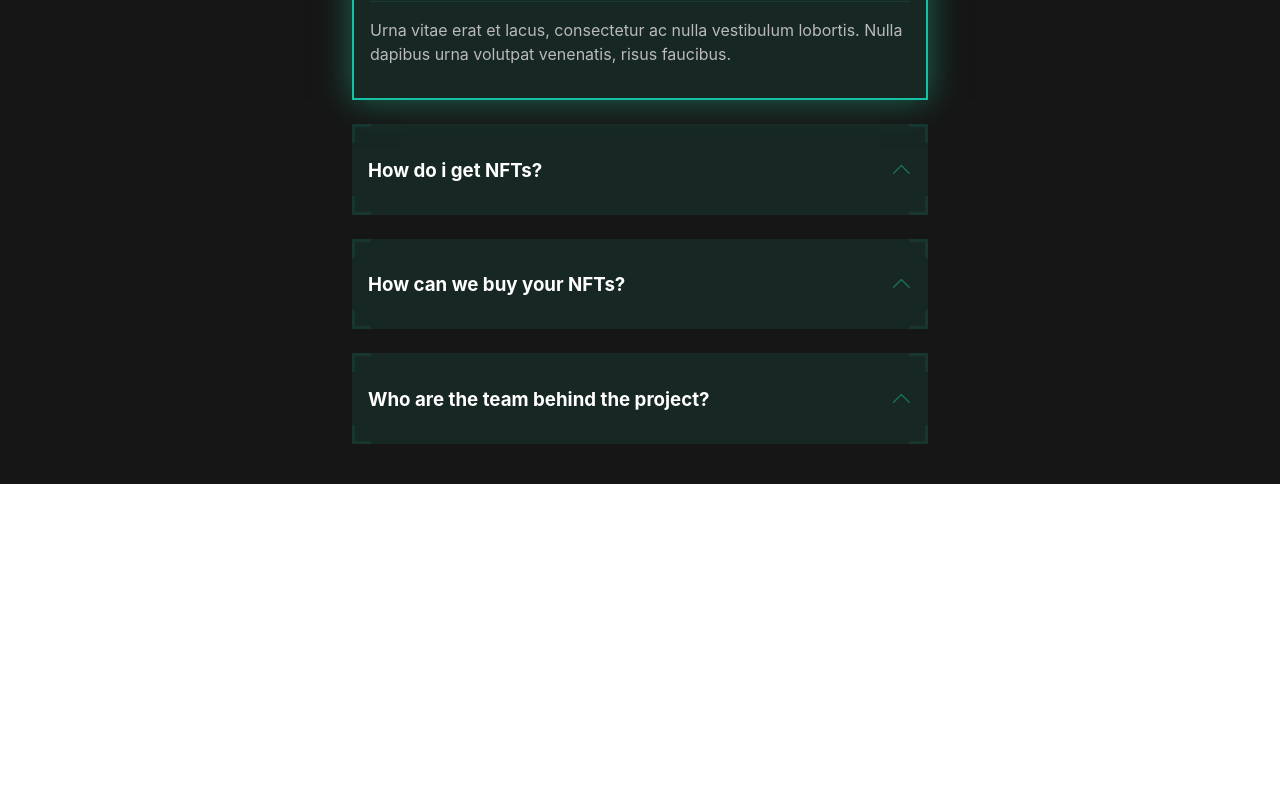
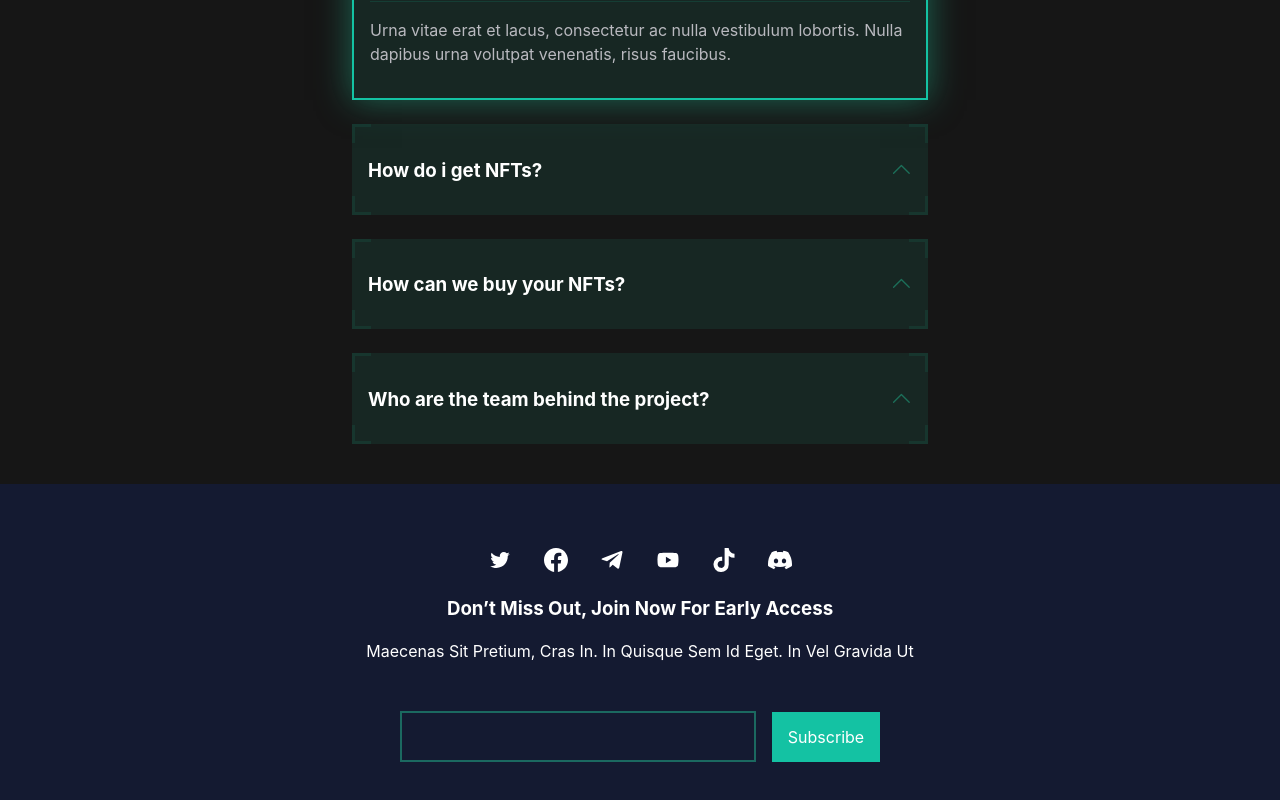
Before and after one commit to Basiiil/dreamFrame, a React (Vite) app in the folder game/: page / in a window 1280 px wide. Shown: the part 4701-5501 px from the top of the page. Before the commit the page ends 5185 px from the top, so only its background shows below. Built offline with nearby package versions, Linux system fonts and the light colour scheme.

Commit message:
design join us section

```diff
--- /dev/null
+++ b/game/src/pages/home/components/join-us/join-us.module.css
@@ -0,0 +1,43 @@
+.join {
+  padding-top: 4rem;
+  padding-bottom: 4rem;
+  text-align: center;
+  background-color: #141a31;
+}
+
+.icons {
+  text-align: center;
+}
+
+.icon {
+  margin: auto 1rem;
+  font-size: 1.5rem;
+  cursor: pointer;
+}
+
+.text {
+  text-transform: capitalize;
+}
+
+.subscribe {
+  display: flex;
+  align-items: center;
+  justify-content: center;
+  margin-top: 3rem;
+}
+
+.input {
+  padding: 1rem;
+  background-color: transparent;
+  outline: none;
+  color: #fff;
+  width: 20rem;
+  border: 2px solid rgba(34, 183, 143, 0.5);
+}
+
+.btn {
+  background-color: #14c2a3;
+  margin-left: 1rem;
+  padding: 0.8rem 1rem;
+  cursor: pointer;
+}
--- /dev/null
+++ b/game/src/pages/home/components/join-us/join-us.tsx
@@ -0,0 +1,33 @@
+import styles from "./join-us.module.css";
+import { AiOutlineTwitter, AiFillYoutube } from "react-icons/ai";
+import { BsFacebook } from "react-icons/bs";
+import { FaTelegramPlane, FaTiktok } from "react-icons/fa";
+import { SiDiscord } from "react-icons/si";
+
+function JoinUs() {
+  return (
+    <div className={styles.join}>
+      <div className={styles.icons}>
+        <AiOutlineTwitter className={styles.icon} />
+        <BsFacebook className={styles.icon} />
+        <FaTelegramPlane className={styles.icon} />
+        <AiFillYoutube className={styles.icon} />
+        <FaTiktok className={styles.icon} />
+        <SiDiscord className={styles.icon} />
+      </div>
+      <div className={styles.text}>
+        <h3>don’t miss out, join now for early access</h3>
+        <p>
+          Maecenas sit pretium, cras in. In quisque sem id eget. In vel gravida
+          ut{" "}
+        </p>
+      </div>
+      <div className={styles.subscribe}>
+        <input type="text" className={styles.input} />
+        <div className={styles.btn}>Subscribe</div>
+      </div>
+    </div>
+  );
+}
+
+export default JoinUs;
--- a/game/src/pages/home/home.tsx
+++ b/game/src/pages/home/home.tsx
@@ -2,6 +2,7 @@ import DreamFrame from "./components/dreamFrame/dreamFrame";
 import Faqs from "./components/faqs/faqs";
 import Games from "./components/games/games";
 import Headers from "./components/header/header";
+import JoinUs from "./components/join-us/join-us";
 import Nft from "./components/nft-items/nft";
 import styles from "./home.module.css";
 
@@ -13,6 +14,7 @@ function Home() {
       <Games />
       <Nft />
       <Faqs />
+      <JoinUs />
     </div>
   );
 }
```
